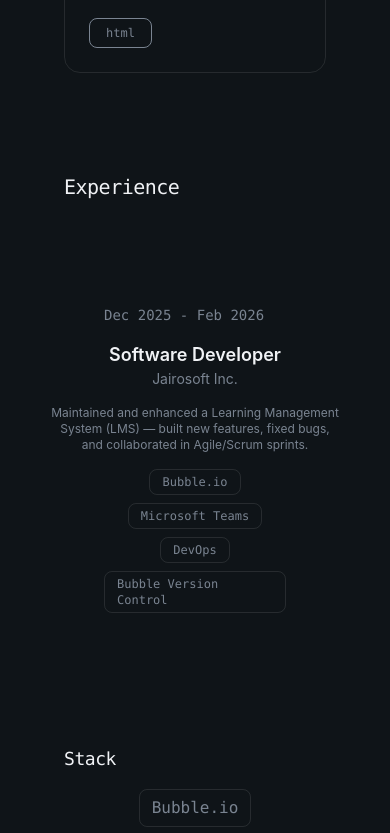
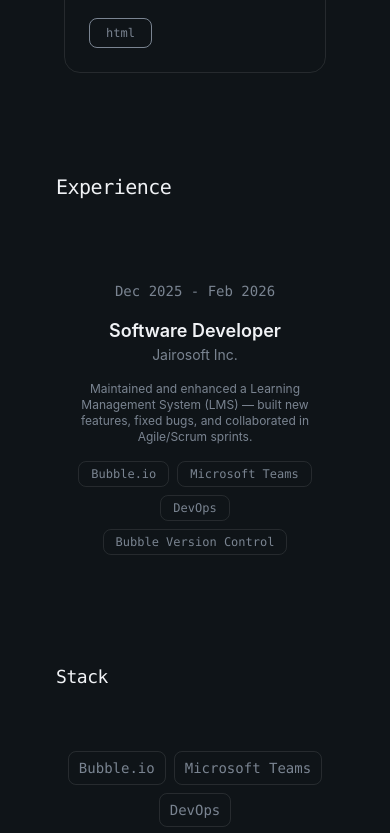
Before and after one commit to Ein-shen/My-porfolio, a React (Vite) app: page / in a window 390 px wide. Shown: the part 2340-3173 px from the top of the page. Built offline with nearby package versions, Linux system fonts and the light colour scheme; the HTML template or start-up script is replaced by a standard one.

Commit message:
I change the project to be responsive and the making it to be goes along with the mode

```diff
--- a/src/sections/Experiece.jsx
+++ b/src/sections/Experiece.jsx
@@ -1,5 +1,4 @@
 const experiences = [
-
     {
         title: "On-the-Job Training (OJT)",
         period: "Dec 2025 - Feb 2026",
@@ -11,8 +10,6 @@ const experiences = [
     },
 ]
 
-
-
 const tech = [
     "Bubble.io", "Microsoft Teams", "DevOps", "Bubble Version Control", "Git",
     "Vite", "React", "Vercel", "Html", "TailwindCss", "Supabase", "Jinja", "Sql",
@@ -22,53 +19,45 @@ const tech = [
 
 export const Experience = () => {
     return (
-
-
         <section
             id="experience"
             className="py-2 relative overflow-hidden scroll-mt-24 animate-fade-in">
-            <div
-                className="container mx-auto px-6 md:px-12 py-10 relative z-10">
+            <div className="container mx-auto px-4 sm:px-6 md:px-12 py-10 relative z-10">
                 <div className="mx-auto max-w-[800px]">
-
 
                     {/* section header */}
                     <div className="max-w-3xl mb-16">
-
-                    <h1 className="font-mono text-xl lg:text-xl font-medium tracking-tight pt-1  ">
+                        <h1 className="font-mono text-xl lg:text-xl font-medium tracking-tight pt-1">
                             Experience
                         </h1>
-
                     </div>
 
                     {/* Timeline */}
-
                     <div className="relative">
-
-
                         {/* experience items */}
                         <div className="space-y-12">
                             {experiences.map((exp, idx) => (
-                        <div key={idx} className="pb-10  "
-                            style={{animationDelay: `${(idx + 1) * 100}ms `}}
+                                <div key={idx} className="pb-10"
+                                    style={{animationDelay: `${(idx + 1) * 100}ms`}}
                                 >
-
                                     {/* content */}
-                            <div className="flex flex-col md:flex-row  items-start gap-4 p-10 rounded-2xl  transition-all duration-500">
-                                <span className="text-sm text-muted-foreground font-mono shrink-0 md:items-start">
+                                    <div className="flex flex-col md:flex-row items-center md:items-start gap-4 p-4 sm:p-6 md:p-10 rounded-2xl transition-all duration-500">
+                                        <span className="text-sm text-muted-foreground font-mono shrink-0 text-center md:text-left md:w-32">
                                             {exp.period}
                                         </span>
 
-                                <div className="flex flex-col items-center w-full">
+                                        <div className="flex flex-col items-center w-full min-w-0">
                                             <h3 className="text-lg md:text-xl font-semibold text-center">{exp.role}</h3>
                                             <p className="text-sm md:text-base text-muted-foreground text-center">{exp.company}</p>
-                                    <p className="text-xs md:text-sm text-muted-foreground mt-4 text-center w-72">{exp.description}</p>
+                                            <p className="text-xs md:text-sm text-muted-foreground mt-4 text-center max-w-xs sm:max-w-sm md:w-72">
+                                                {exp.description}
+                                            </p>
 
                                             <div className="flex flex-wrap gap-2 pt-4 justify-center">
                                                 {exp.technology.map((tech, indxtech) => (
                                                     <span
                                                         key={indxtech}
-                                                className="px-3 py-1  text-xs font-mono rounded-lg border border-white/10 text-muted-foreground"
+                                                        className="px-3 py-1 text-xs font-mono rounded-lg border border-foreground/10 text-muted-foreground"
                                                     >
                                                         {tech}
                                                     </span>
@@ -76,19 +65,16 @@ export const Experience = () => {
                                             </div>
                                         </div>
                                     </div>
-
                                 </div>
                             ))}
                         </div>
                     </div>
                 </div>
 
-
                 {/* Tech stack */}
                 <div className='max-w-[800px] mx-auto pt-12'>
-                    <div className='flex items-center justify-between mb-4'>
-
-                          <h1 className="font-mono text-lg lg:text-lg font-medium tracking-tight pt-1 ">
+                    <div className='flex items-center justify-between mb-15'>
+                        <h1 className="font-mono text-lg lg:text-lg font-medium tracking-tight pt-1">
                             Stack
                         </h1>
                     </div>
@@ -97,18 +83,14 @@ export const Experience = () => {
                         {tech.map((stc, idx) => (
                             <span
                                 key={idx}
-                                className='px-3 py-1.5 border border-white/10 rounded-lg text-md font-mono text-muted-foreground hover:border-muted-foreground transition-colors'
+                                className='px-2.5 py-1.5 sm:px-3 border border-white/10 rounded-lg text-sm sm:text-md font-mono text-muted-foreground hover:border-muted-foreground transition-colors'
                             >
                                 {stc}
                             </span>
                         ))}
-
                     </div>
                 </div>
-
             </div>
         </section>
-
-
     )
 }
--- a/src/sections/Projects.jsx
+++ b/src/sections/Projects.jsx
@@ -5,8 +5,8 @@ import { View_projects } from "../away/View_projects"
 
 const projects = [
     { title: "Past-life-generator", description: "AHHAAHAHAHAHHA", image: "sv.jpg", tags: ["Python"], links: "#", github: "#" },
-    { title: "Anime", description: "HOHOHOHOHOHOH", image: "r.jpg", tags: ["JINJA"], links: "#", github: "#" },
-    { title: "SECRET", description: "EHEHEHEH", image: "q.jpg", tags: ["Python"], links: "#", github: "#" },
+    { title: "Anime", description: "HOHOHOHOHOHOH", image: "r.jpg", tags: ["JINJA"], links: "https://github.com/Ein-shen/Past-life-generator", github: "https://github.com/Ein-shen/Past-life-generator" },
+    { title: "SECRET", description: "EHEHEHEH", image: "q.jpg", tags: ["Python"], links: "#", github: "https://github.com/Ein-shen/Past-life-generator" },
     { title: "OUCH", description: "HIHIHIHIH", image: "a.jpg", tags: ["html"], links: "#", github: "#" },
 ]
 
```
Lines whose indentation alone changed are shown as unchanged.
